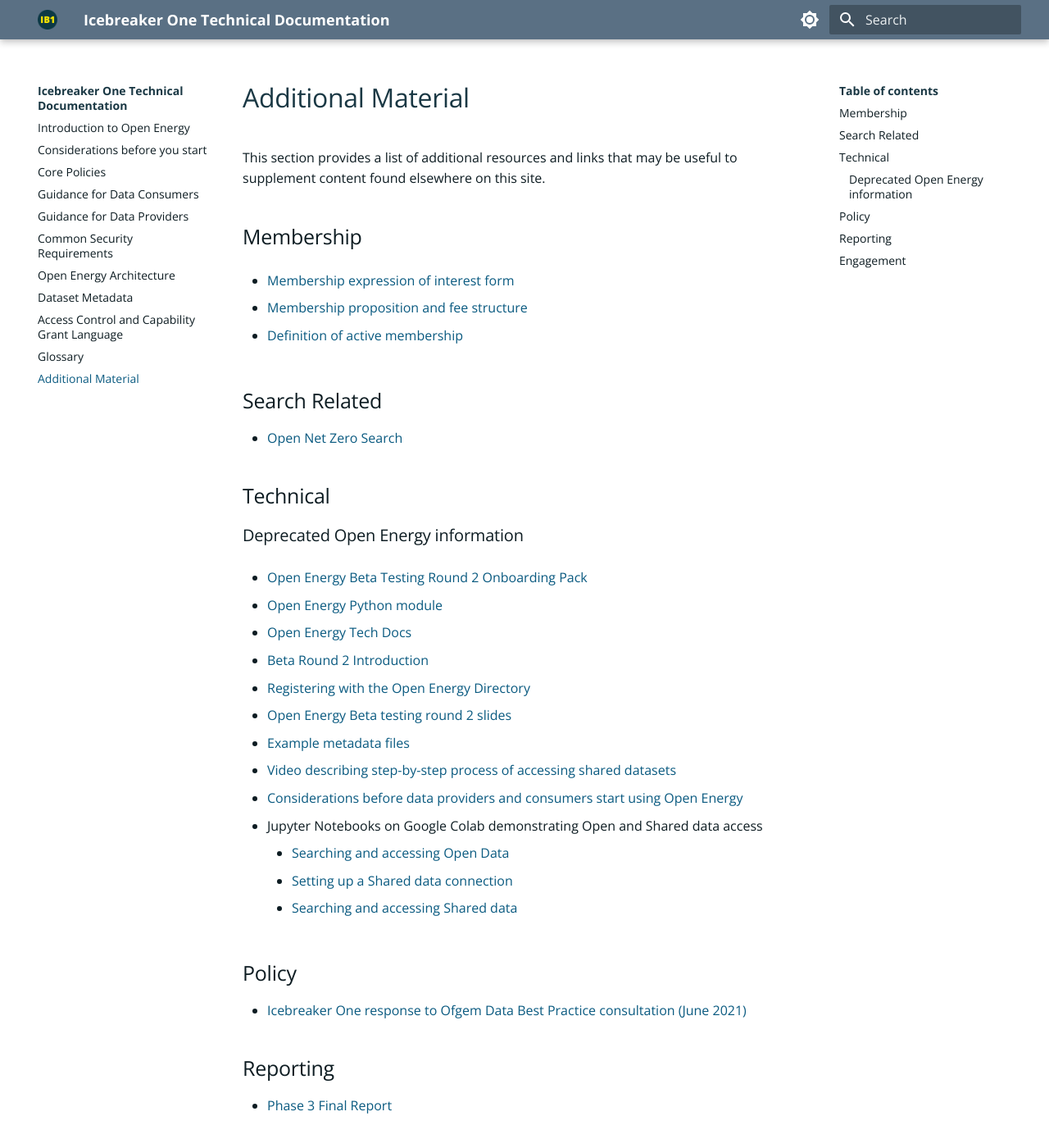
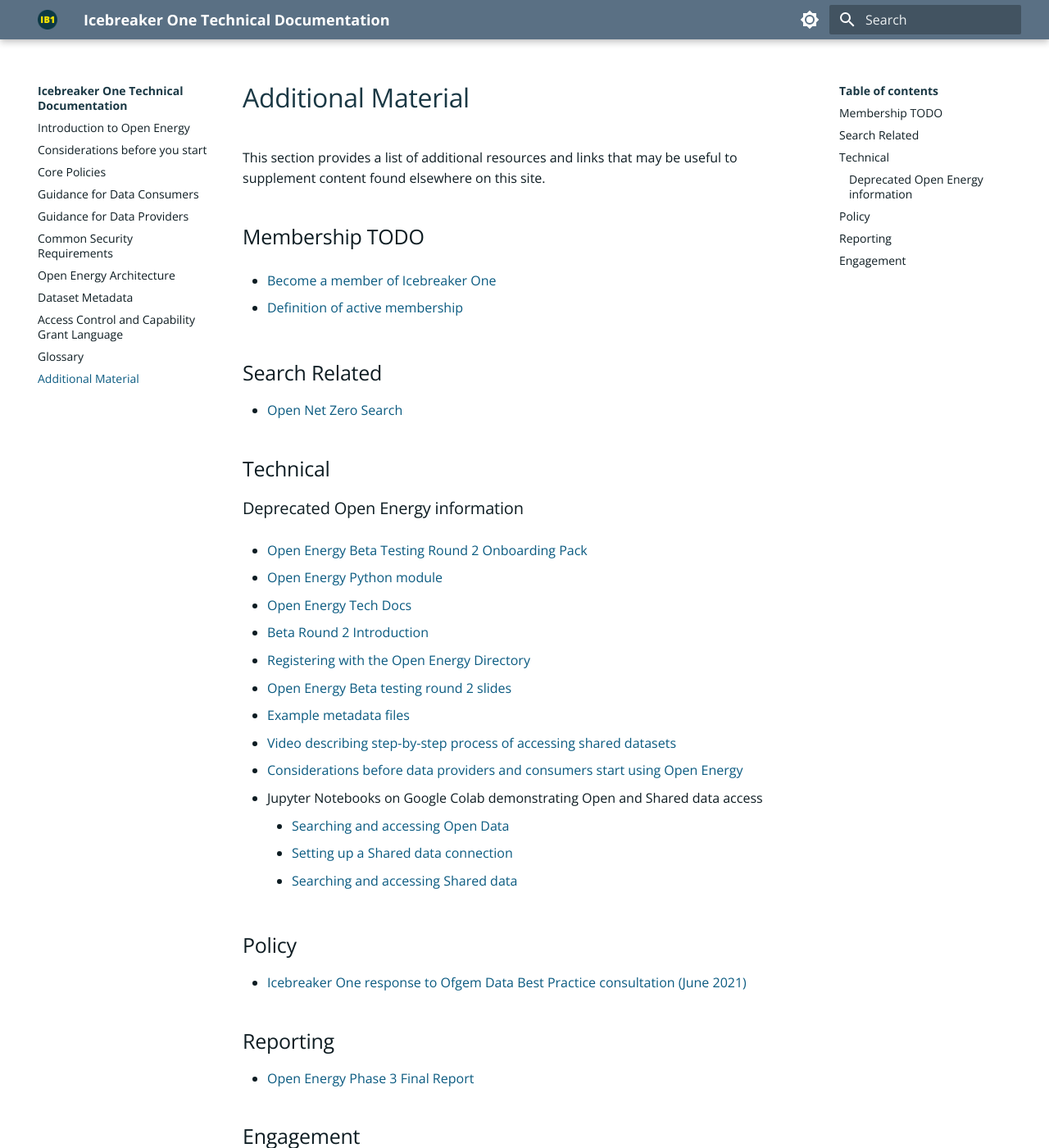
Before and after one commit to icebreakerone/ib1-technical-docs, an MkDocs documentation site: the page built from docs/additional_material.md, in a window 1280 px wide and 1400 px high. Shown: the whole window at 82% size. Built offline with MkDocs 1.6.1 and Material for MkDocs 9.7.7, drawn with Linux system fonts in a browser that asks for light colours; the version menu is left out.

Commit message:
docs/additional_material.md updated from https://stackedit.net/

```diff
--- a/docs/additional_material.md
+++ b/docs/additional_material.md
@@ -3,11 +3,9 @@
 This section provides a list of additional resources and links that may be useful to supplement content found elsewhere
 on this site.
 
-## Membership
+## Membership TODO
 
-* [Membership expression of interest form](http://bit.ly/ib1-oe-20210621)
-
-* [Membership proposition and fee structure](https://docs.google.com/presentation/d/1U6mfxSXmC5srgQqueNbiml3l5HW8UqRjr5IjPDP4PFU/edit#slide=id.gdbef3612af_0_64)
+* [Become a member of Icebreaker One](https://icebreakerone.org/join/)
 
 * [Definition of active membership](https://docs.google.com/spreadsheets/d/1Lb8G15sKzxVPcwrrrdh5soNJXteagBmLN557AQPHKTY/edit#gid=0)
 
@@ -51,15 +49,15 @@
 ## Reporting
 
 
-* [Phase 3 Final Report](https://docs.google.com/document/d/1GjWJOZuvBqyjjWa_f4PuWpcVmhWlIBLm3nqzkymOUgA/edit#)
+* [Open Energy Phase 3 Final Report](https://docs.google.com/document/d/1GjWJOZuvBqyjjWa_f4PuWpcVmhWlIBLm3nqzkymOUgA/edit#)
 
 ## Engagement
 
 
-* [Open Energy Project website](https://energy.icebreakerone.org/)
+* [Open Energy Project website](https://icebreakerone.org/energy)
 
 
 * Open Energy email - [openenergy@icebreakerone.org](mailto:openenergy@icebreakerone.org)
 <!--stackedit_data:
-eyJoaXN0b3J5IjpbMjExNjgwMzI2MV19
+eyJoaXN0b3J5IjpbLTg4MjE3MTc1MF19
 -->
```
